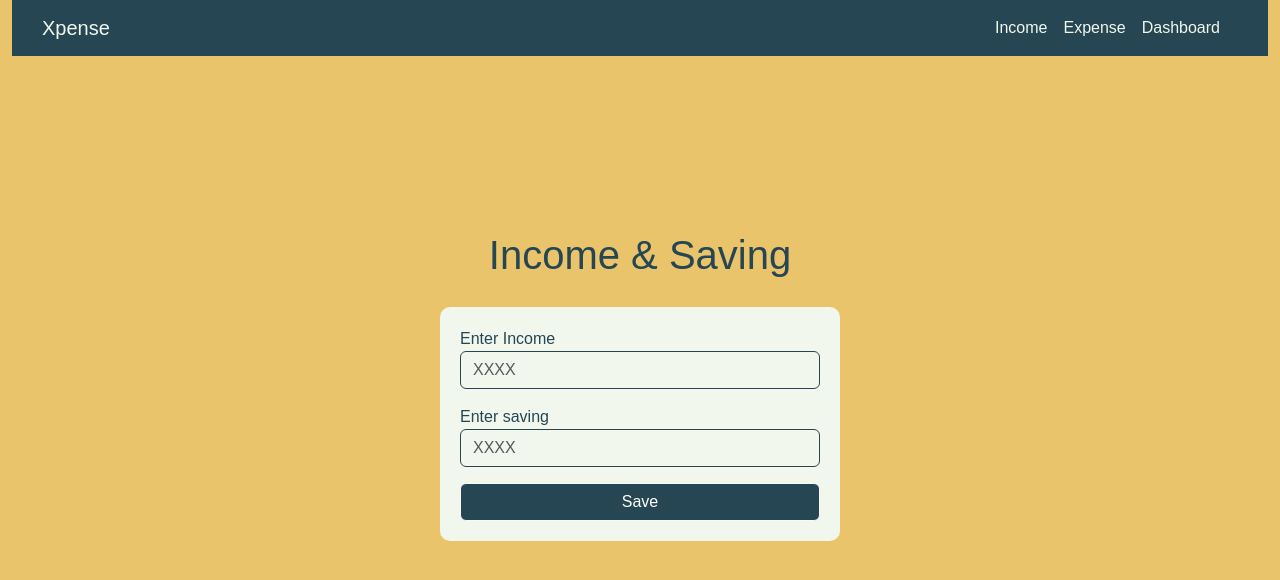
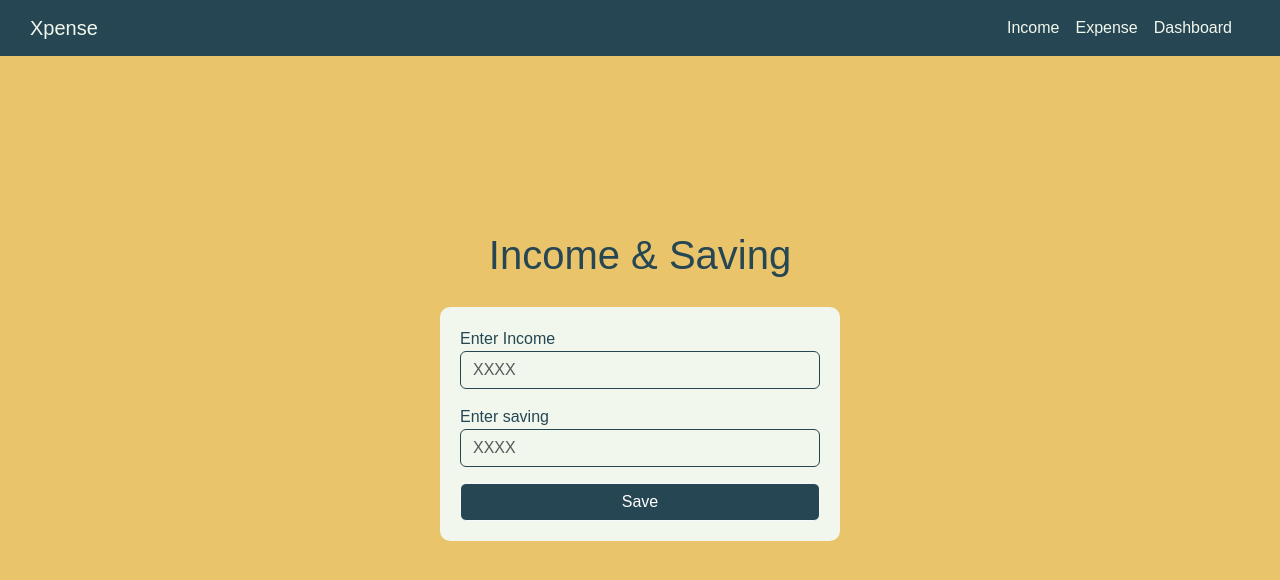
Before and after one commit to Shyam-Works/Xpense, a Next.js app: page /home/income in a window 1280 px wide. Shown: the top 580 px of the page. Built offline with nearby package versions, Linux system fonts and the light colour scheme; a web font is replaced by a local one.

Commit message:
Update income.js

```diff
--- a/src/pages/home/income.js
+++ b/src/pages/home/income.js
@@ -53,6 +53,8 @@ export default function IncomePage() {
         minHeight: "100vh",
         color: "#f1f7ed", // Primary color for the text (60%)
         fontFamily: "'Arial', sans-serif",
+        margin: 0,
+        padding: 0,
       }}
     >
       <div
```
